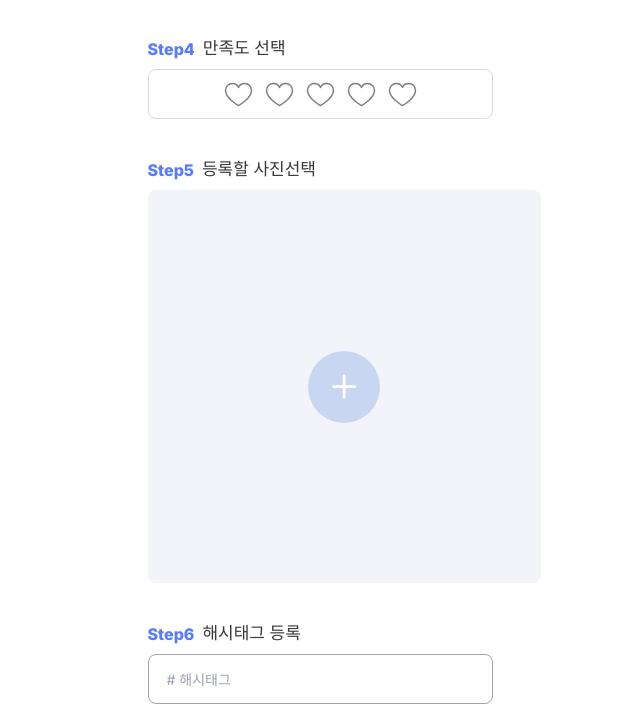
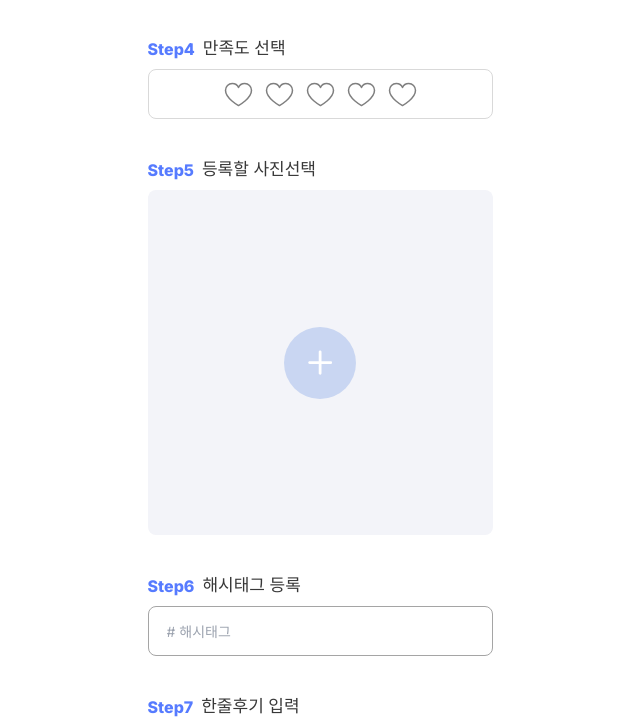
Before and after one commit to hondi-dive/new-fornt, a Next.js app: page /log in a window 1280 px wide. Shown: the part 567-1292 px from the top of the page, without its empty margins (320-960 px from the left). Built offline with nearby package versions, Linux system fonts and the light colour scheme.

Commit message:
fix: pc view 에서 이미지 크기 넘침 오류 해결

```diff
--- a/src/components/page/log/ImageUploader.tsx
+++ b/src/components/page/log/ImageUploader.tsx
@@ -8,7 +8,7 @@ import { ChangeEvent, useRef, useState } from 'react';
 export default function ImageUploader() {
   const fileInputRef = useRef<HTMLInputElement>(null);
   const windowSize = useWindowSize();
-  const size = (windowSize?.width ? windowSize.width : 393) - 48;
+  const size = (windowSize?.width || 393) - 48;
 
   const [image, setImage] = useState('');
   const [imageForm, setImageForm] = useState<FormData>();
@@ -46,7 +46,7 @@ export default function ImageUploader() {
   return (
     <div
       style={{ height: `${size}px`, width: `${size}px` }}
-      className={`max-w-[393px] max-h-[393px] w-full h-full relative rounded-lg flex justify-center items-center bg-[#f3f4f9] overflow-hidden`}
+      className={`max-w-[345px] max-h-[345px] w-full h-full relative rounded-lg flex justify-center items-center bg-[#f3f4f9] overflow-hidden`}
     >
       <input
         type="file"
```
